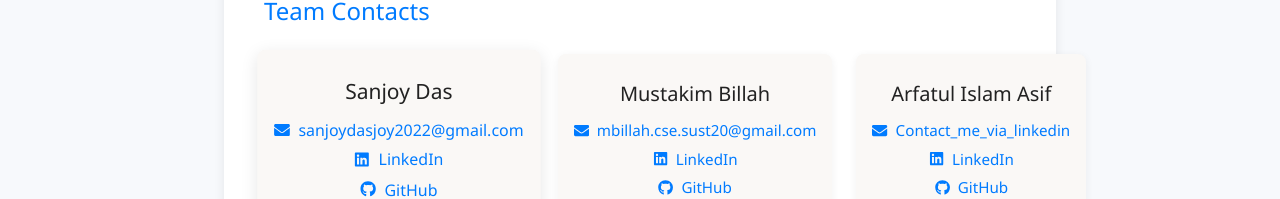
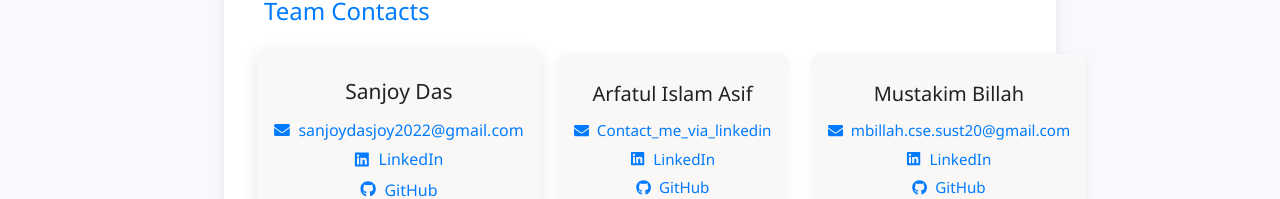
Before and after one commit to MBillahsust/WellSpring, a React (Create React App) app in the folder Frontend/: page /contact in a window 1280 px wide. Shown: the part 460-659 px from the top of the page. Built offline with nearby package versions, Linux system fonts and the light colour scheme; no server answers.

Commit message:
fixed from feedback

```diff
--- a/Frontend/src/pages/HeaderPages/Contact.js
+++ b/Frontend/src/pages/HeaderPages/Contact.js
@@ -4,16 +4,16 @@ import { FaEnvelope, FaLinkedin, FaGithub } from 'react-icons/fa';
 
 const teamMembers = [
   {
+    name: "Arfatul Islam Asif",
+    email: "Contact_me_via_linkedin",
+    linkedin: "https://www.linkedin.com/in/arfatul-islam-asif-169116279/",
+    github: "https://github.com/ArfatulAsif"
+  },
+  {
     name: "Mustakim Billah",
     email: "mbillah.cse.sust20@gmail.com",
     linkedin: "https://www.linkedin.com/in/mustakim-billah-nafees/",
     github: "https://github.com/MBillahsust"
-  },
-  {
-    name: "Arfatul Islam Asif",
-    email: "Contact_me_via_linkedin",
-    linkedin: "https://www.linkedin.com/in/arfatul-islam-asif-169116279/",
-    github: "https://github.com/ArfatulAsif"
   },
   {
     name: "Sanjoy Das",
```
